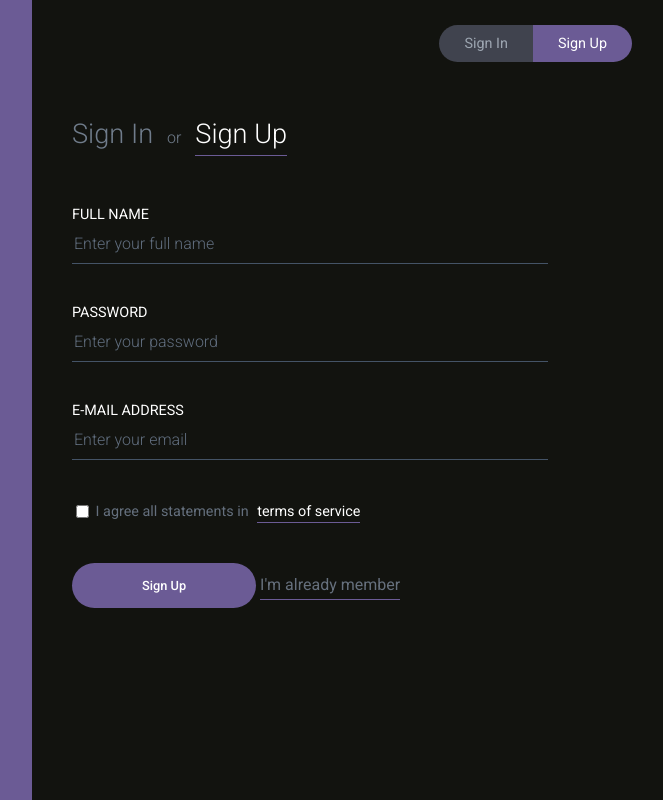
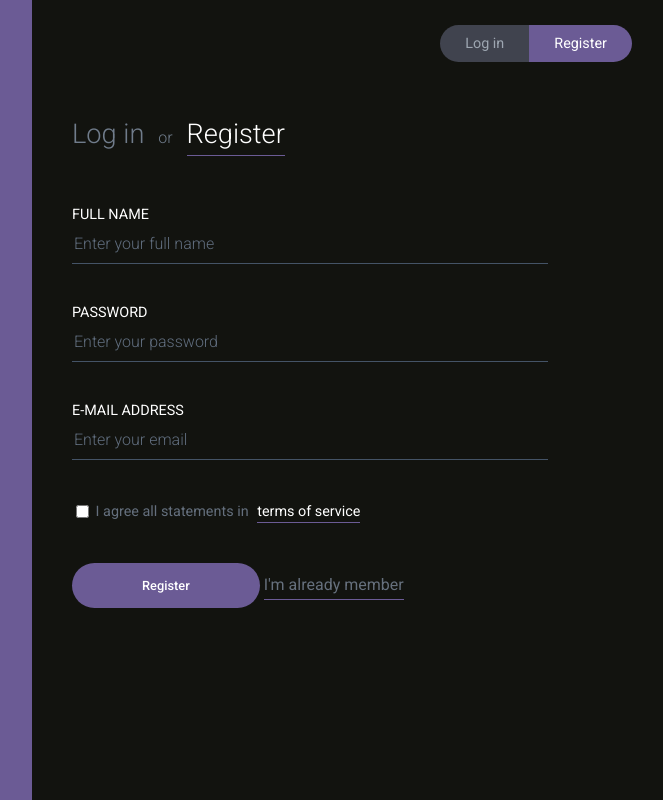
Before and after one commit to rhyss17/https---github.com-rhyss17-DreamCraft, a React (Create React App) app: page / in a window 1280 px wide. Shown: the whole page, without its empty margins (608-1271 px from the left). Built offline with nearby package versions, Linux system fonts and the light colour scheme.

Commit message:
buttons change

```diff
--- a/src/App.js
+++ b/src/App.js
@@ -18,7 +18,7 @@ class App extends Component {
                 activeClassName="pageSwitcherItem-active"
                 className="pageSwitcherItem"
               >
-                Sign In
+                Log in
               </NavLink>
               <NavLink
                 exact
@@ -26,7 +26,7 @@ class App extends Component {
                 activeClassName="pageSwitcherItem-active"
                 className="pageSwitcherItem"
               >
-                Sign Up
+                Register
               </NavLink>
             </div>
 
@@ -36,7 +36,7 @@ class App extends Component {
                 activeClassName="formTitleLink-active"
                 className="formTitleLink"
               >
-                Sign In
+                Log in
               </NavLink>{" "}
               or{" "}
               <NavLink
@@ -45,7 +45,7 @@ class App extends Component {
                 activeClassName="formTitleLink-active"
                 className="formTitleLink"
               >
-                Sign Up
+                Register
               </NavLink>
             </div>
 
--- a/src/pages/SignInForm.js
+++ b/src/pages/SignInForm.js
@@ -70,7 +70,7 @@ class SignInForm extends Component {
           </div>
 
           <div className="formField">
-            <button className="formFieldButton">Sign In</button>{" "}
+            <button className="formFieldButton">Log In</button>{" "}
             <Link to="/" className="formFieldLink">
               Create an account
             </Link>
--- a/src/pages/SignUpForm.js
+++ b/src/pages/SignUpForm.js
@@ -97,7 +97,7 @@ class SignUpForm extends Component {
           </div>
 
           <div className="formField">
-            <button className="formFieldButton">Sign Up</button>{" "}
+            <button className="formFieldButton">Register</button>{" "}
             <Link to="/sign-in" className="formFieldLink">
               I'm already member
             </Link>
```
